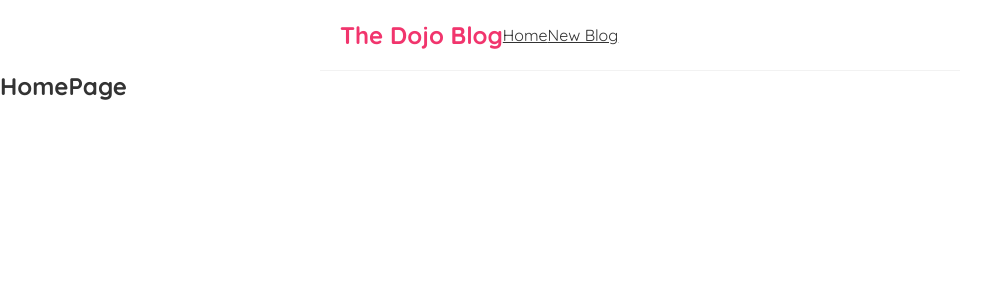
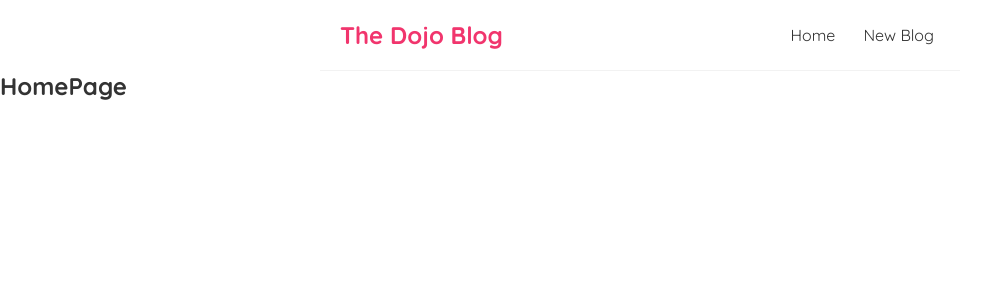
Before and after one commit to Popeaura/dojo-tutee, a React (Vite) app: page / in a window 1280 px wide. Shown: the top 300 px of the page, without its empty margins (0-995 px from the left). Built offline with nearby package versions, Linux system fonts and the light colour scheme.

Commit message:
I uploaded my modifed project's folder

```diff
--- a/src/index.css
+++ b/src/index.css
@@ -18,3 +18,13 @@
 .navbar h1{
     color: #f1356d;
 }
+
+.navbar .links {
+    margin-left: auto;
+}
+
+.navbar a{
+    margin-left: 16px;
+    text-decoration: none;
+    padding: 6px;
+}
```
